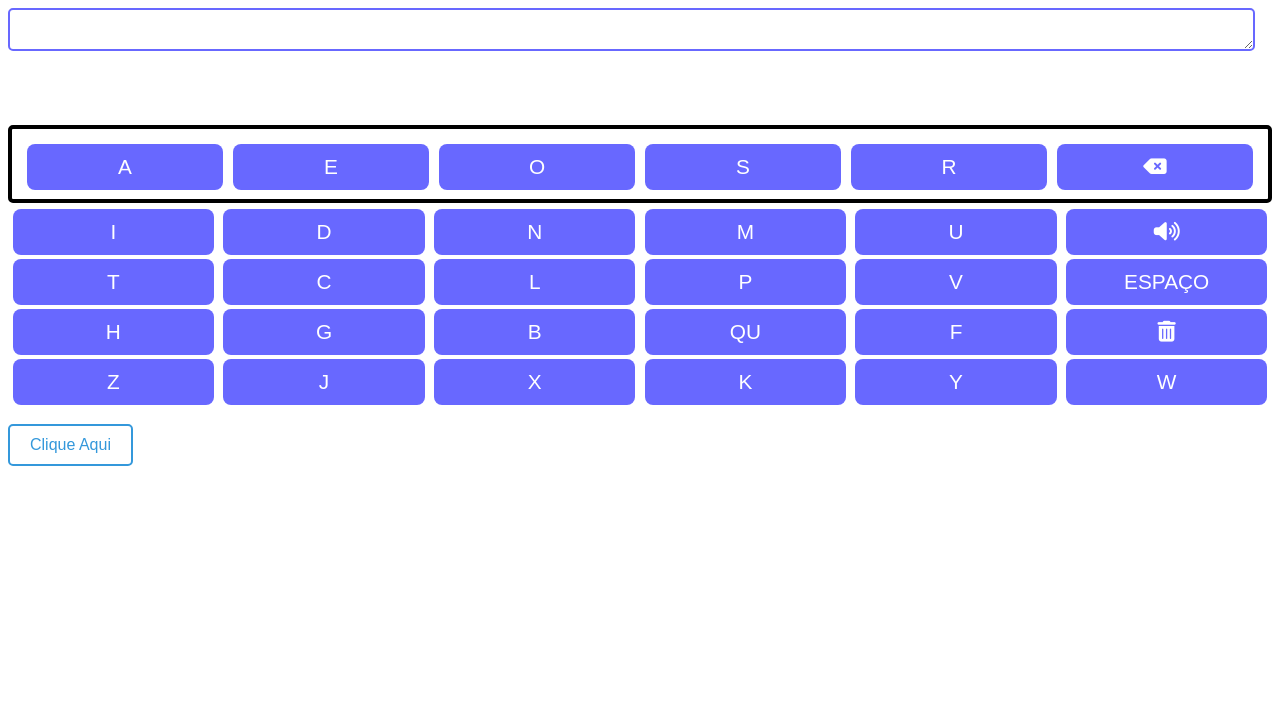
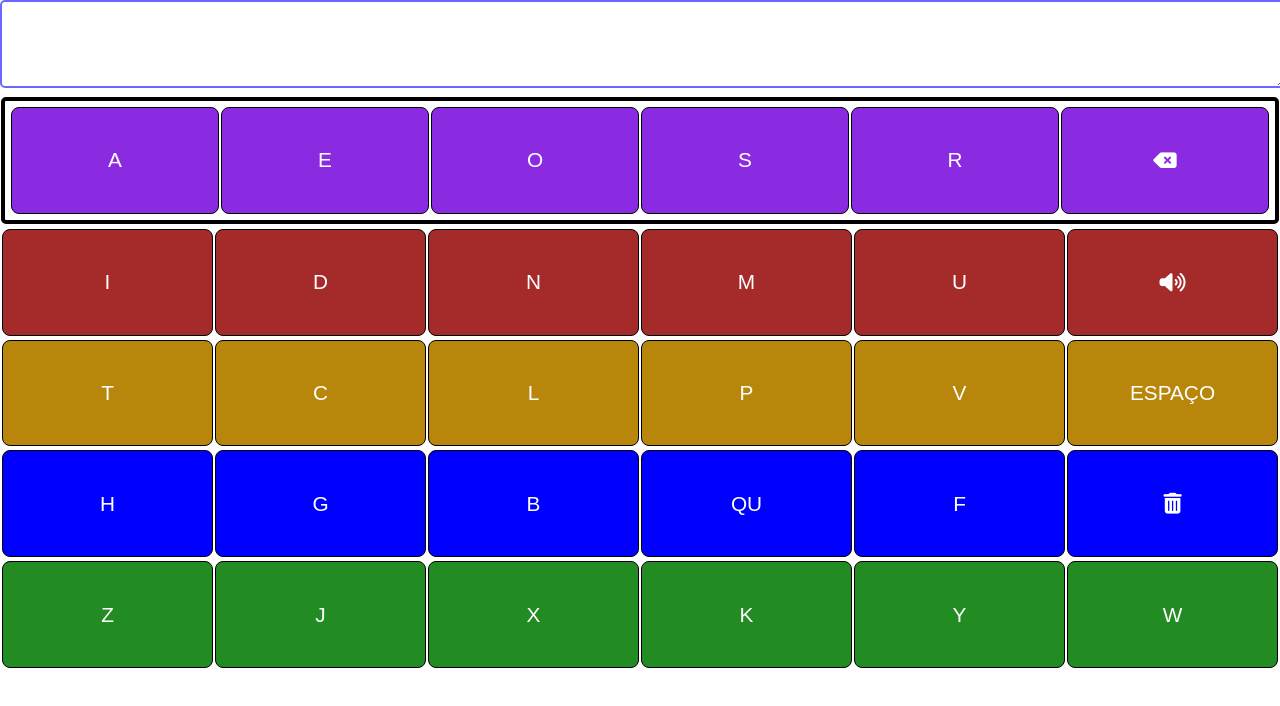
Before and after one commit to eduardooarruda/TCC, a website built with Vite: page loquiOculis/index.html in a window 1280 px wide. Built offline with nearby package versions, Linux system fonts and the light colour scheme.

Commit message:
Adicionei cores diferentes em cada linha e agora a varredura para com o click do mouse

```diff
--- a/loquiOculis/Scripts/main.js
+++ b/loquiOculis/Scripts/main.js
@@ -2,7 +2,6 @@
 import { listaPalavras } from './corpus';
 
 const caixaMensagem = document.querySelector("#caixa-mensagem");
-
 
 function scrollParaBaixo() {
     caixaMensagem.scrollTop = caixaMensagem.scrollHeight;
@@ -75,13 +74,13 @@ function adicionarLetraCaixaMensagem(letra) {
     sugestaoPalavras(listaPalavras);
 }
 
-const teclas_letras = document.querySelectorAll(".letra");
+// const teclas_letras = document.querySelectorAll(".letra");
 
-teclas_letras.forEach((btn) => {
-    btn.addEventListener("click", () => {
-        adicionarLetraCaixaMensagem(btn.innerText);
-    });
-});
+// teclas_letras.forEach((btn) => {
+//     btn.addEventListener("click", () => {
+//         adicionarLetraCaixaMensagem(btn.innerText);
+//     });
+// });
 
 function detetarCaractere() {
     const texto = caixaMensagem.value;
@@ -92,31 +91,31 @@ function detetarCaractere() {
 
     sugestaoPalavras(listaPalavras);
 }
-const tecla_delete = document.querySelector("#delete");
+// const tecla_delete = document.querySelector("#delete");
 
-tecla_delete.addEventListener("click", () => {
-    detetarCaractere();
-});
+// tecla_delete.addEventListener("click", () => {
+//     detetarCaractere();
+// });
 
 function espacarCaracteres() {
     caixaMensagem.value += " ";
 }
 
-const tecla_espaco = document.querySelector("#espaco");
+// const tecla_espaco = document.querySelector("#espaco");
 
-tecla_espaco.addEventListener("click", () => {
-    espacarCaracteres();
-});
+// tecla_espaco.addEventListener("click", () => {
+//     espacarCaracteres();
+// });
 
 function deletarTextoCaixaMensagem() {
     caixaMensagem.value = "";
     apagarSugestoes();
 }
-const tecla_deletar_todo_texto = document.querySelector("#deletar-texto");
+// const tecla_deletar_todo_texto = document.querySelector("#deletar-texto");
 
-tecla_deletar_todo_texto.addEventListener("click", () => {
-    deletarTextoCaixaMensagem();
-});
+// tecla_deletar_todo_texto.addEventListener("click", () => {
+//     deletarTextoCaixaMensagem();
+// });
 
 function ouvirTexto() {
     if ("speechSynthesis" in window) {
@@ -129,11 +128,11 @@ function ouvirTexto() {
         alert("A API de síntese de fala não é suportada neste navegador.");
     }
 }
-const tecla_ouvir = document.querySelector("#ouvir");
+// const tecla_ouvir = document.querySelector("#ouvir");
 
-tecla_ouvir.addEventListener("click", () => {
-    ouvirTexto();
-});
+// tecla_ouvir.addEventListener("click", () => {
+//     ouvirTexto();
+// });
 
 //----------------------------------------------------------------------------------------
 let linha;
@@ -219,13 +218,13 @@ function varredura() {
     intervalIds.push(intervalIdLinha);
 }
 
+const audio = document.getElementById('som');
+
 varredura();
 
-const botaoVarredura = document.getElementById("botao");
-
-botaoVarredura.addEventListener("click", () => {
+document.addEventListener('click', function(event) {
     stopAllIntervals();
-
+    audio.play();
     const existeVarreduraLetras = document.querySelector(".varredura-letra");
 
     const existeVarreduraLinhas = document.querySelector(".varredura");
--- a/loquiOculis/Styles/style.css
+++ b/loquiOculis/Styles/style.css
@@ -2,12 +2,13 @@
     font-family: "Poppins", sans-serif;
 }
 
-.linha,
-#sugestoes {
-    display: flex;
-    justify-content: center;
-    height: 50px;
+body, html {
+    height: 100vh; /* 100% da altura da viewport */
+    margin: 0; /* Remover margens padrão */
+    overflow: hidden
 }
+
+
 
 .tecla {
     /*     width: 16%;
@@ -22,15 +23,33 @@
     justify-content: center;
     border-radius: 0.5rem;
     color: white; */
+    display: flex;
+    flex-direction: column;
+    height: 100%;
 }
 
+.linha {
+    display: flex;
+    flex: 1;
+}
+
+
+.tecla {
+    flex: 1;
+    display: flex;
+    justify-content: center;
+    align-items: center;
+    border: 1px solid black; /* Adicione estilo de borda conforme necessário */
+}
+
+
 .letra,
-#delete,
+ #delete,
 #espaco,
 #ouvir,
 #deletar-texto {
     width: 16%;
-    height: 30px;
+    height: 100%;
     background-color: rgb(104, 104, 255);
     display: inline-block;
     padding: 0.5rem 1rem;
@@ -42,6 +61,7 @@
     border-radius: 0.5rem;
     color: white;
 }
+
 .palavra {
     width: 16%;
     height: 30px;
@@ -55,9 +75,10 @@
     border-radius: 0.5rem;
     color: black;
 }
+
 #caixa-mensagem {
     height: 35px;
-    width: 98%;
+    width: 100%;
     border: 2px solid rgb(104, 104, 255);
     border-radius: 5px;
     margin-bottom: 10px;
--- /dev/null
+++ b/loquiOculis/Styles/style2.css
@@ -0,0 +1,137 @@
+* {
+    font-family: "Poppins", sans-serif;
+}
+
+body, html {
+    height: 100vh;
+    margin: 0;
+}
+
+
+
+#teclas {
+    display: flex;
+    flex-direction: column;
+    height: 72vh;
+}
+
+.linha {
+    display: flex;
+    flex: 1;
+    margin: 1px;
+}
+
+#A,
+#E,
+#O,
+#S,
+#R,
+#delete{
+    background-color: blueviolet;
+}
+
+#I,
+#D,
+#N,
+#M,
+#U,
+#ouvir {
+    background-color: brown;
+}
+
+#T,
+#C,
+#L,
+#P,
+#V,
+#espaco {
+    background-color: darkgoldenrod;
+}
+
+#H,
+#G,
+#B,
+#QU,
+#F,
+#deletar-texto{
+    background-color:blue;
+}
+
+#Z,
+#J,
+#X,
+#K,
+#Y,
+#W{
+    background-color: forestgreen;
+}
+
+.tecla {
+    flex: 1;
+    display: flex;
+    justify-content: center;
+    align-items: center;
+    border: 1px solid black; /* Adicione estilo de borda conforme necessário */
+}
+
+
+/* Outras estilizações conforme necessário */
+
+.letra,
+ #delete,
+#espaco,
+#ouvir,
+#deletar-texto {
+    /* width: 16%;
+    height: 100%;  */
+    /* background-color: rgb(104, 104, 255); */
+    display: inline-block;
+    padding: 0.5rem 1rem;
+    /* margin: 0.3rem; */
+    margin: 1px;
+    font-size: 1.3rem;
+    display: flex;
+    align-items: center;
+    justify-content: center;
+    border-radius: 0.5rem;
+    color: white;
+}
+
+.palavra {
+    /* width: 16%; */
+    /* height: 10vh; */
+    display: inline-block;
+    padding: 0.5rem 1rem;
+    margin: 0.3rem;
+    font-size: 1.5rem;
+    display: flex;
+    align-items: center;
+    justify-content: center;
+    border-radius: 0.5rem;
+    color: black;
+}
+
+#caixa-mensagem {
+    height: 10%;
+    width: 100%;
+    border: 2px solid rgb(104, 104, 255);
+    border-radius: 5px;
+    /* margin-bottom: 10px; */
+    font-size: 1.8rem;;
+}
+
+.varredura {
+    border: 4px solid black;
+    border-radius: 5px;
+    padding: 5px;
+    margin-top: 3px;
+    margin-bottom: 3px;
+}
+
+.varredura-letra {
+    border: 4px solid black;
+    border-radius: 5px;
+    padding: 5px;
+    /*     margin-top: 10px;
+    margin-bottom: 10px; */
+}
--- a/loquiOculis/index.html
+++ b/loquiOculis/index.html
@@ -2,9 +2,9 @@
 <html lang="pt-br">
   <head>
     <meta charset="UTF-8" />
-    <!-- <link rel="icon" type="image/svg+xml" href="" /> -->
+    <link rel="icon" type="image/svg+xml" href="" />
     <meta name="viewport" content="width=device-width, initial-scale=1.0" />
-    <link rel="stylesheet" href="./Styles/style.css" />
+    <link rel="stylesheet" href="./Styles/style2.css" />
     <script src="https://kit.fontawesome.com/21d04b13fd.js" crossorigin="anonymous"></script>
     <title>LoquiOculis</title>
   </head>
@@ -13,7 +13,7 @@
     <script src="https://cdn.jsdelivr.net/npm/fuzzyset@1.0.7/dist/fuzzyset.min.js"></script>
     <!-- <video id="webcam" autoplay playsinline width="200" height="200"></video> -->
 
-    <div id="teclado-virtual">
+    <!-- <div id="teclado-virtual"> -->
       <textarea id="caixa-mensagem"></textarea>
       <div id="sugestoes" class="linha"></div>
       <div id="teclas">
@@ -64,9 +64,12 @@
           <div id="W" class="tecla letra">W</div>
         </div>
       </div>
-    </div>
 
-    <button class="meu-botao" id="botao">Clique Aqui</button>
+      <audio id="som">
+        <source src="\media\mouse-click.mp3" type="audio/mpeg">
+        Your browser does not support the audio element.
+      </audio>
+
     <script type="module" src="./Scripts/main.js"></script>
   </body>
 </html>
```
Also changed, not shown: 1 other file.
